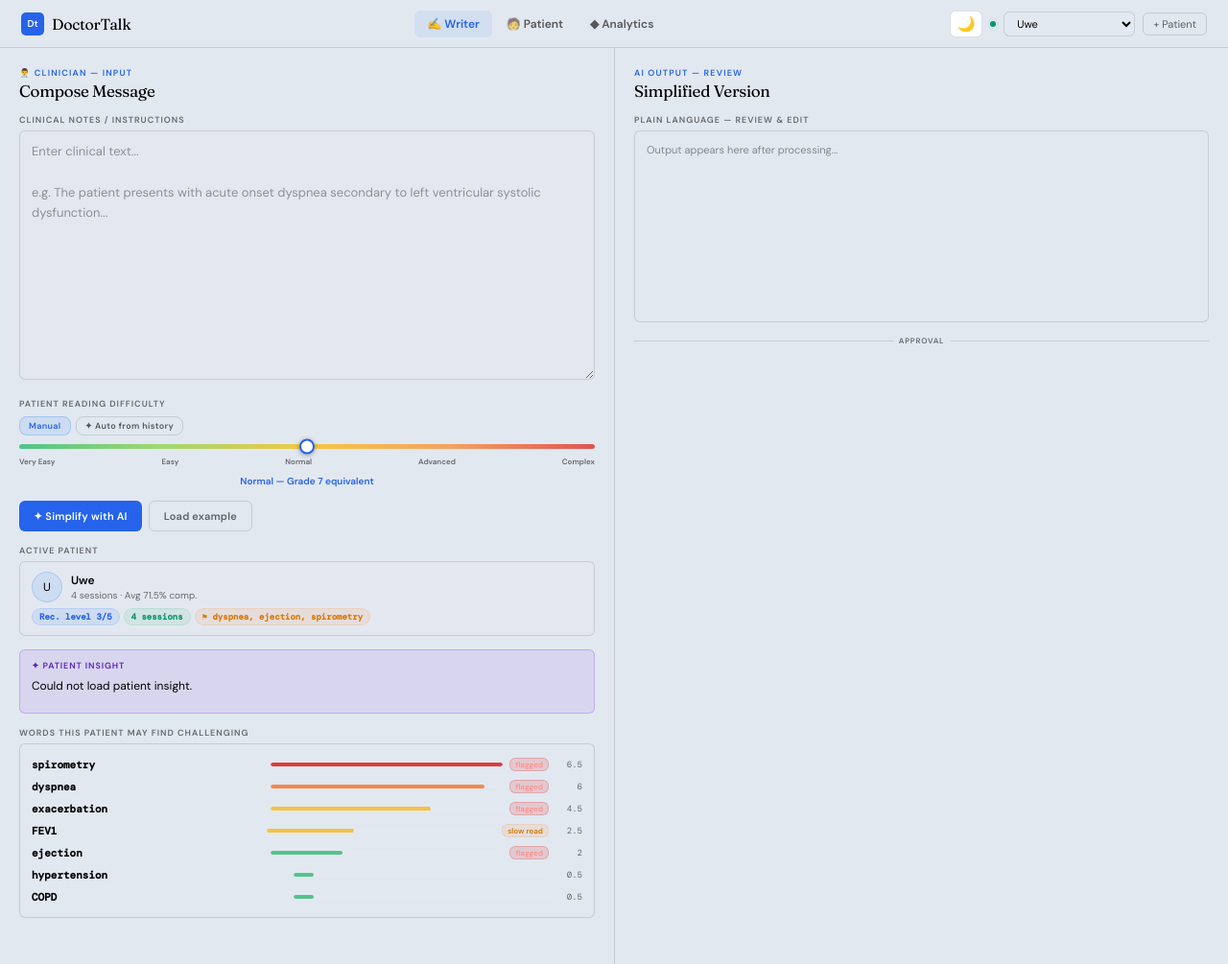
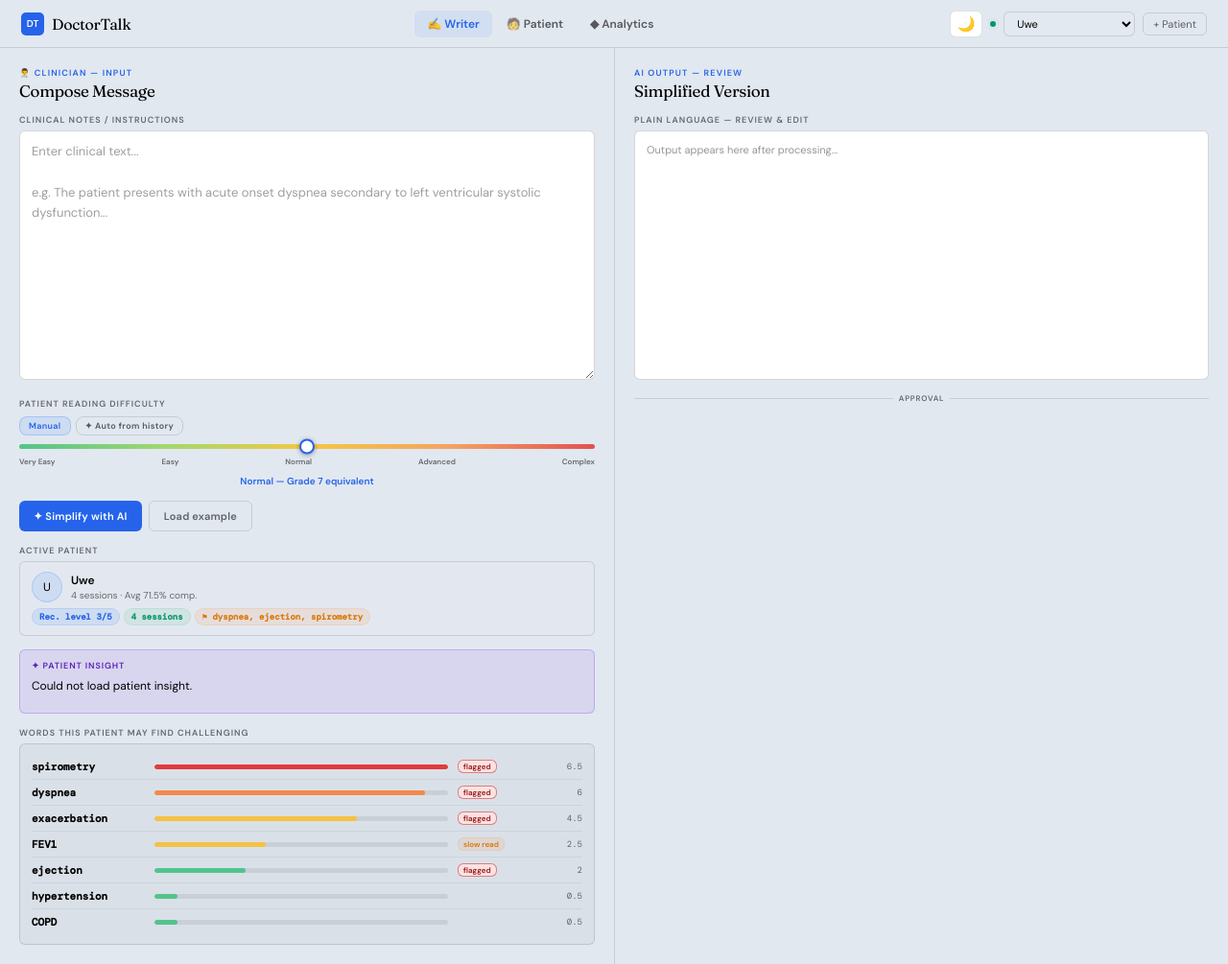
Before and after one commit to me-daniel/docnote, a FastAPI app: page / in a window 1280 px wide. Shown: the whole page at 96% size. Run offline with FastAPI, Linux system fonts and the light colour scheme; data comes from the database, SQL or seed files in the repository; data that the repository does not hold is empty.

Commit message:
lighter boxes

```diff
--- a/designs/medbridge_design.html
+++ b/designs/medbridge_design.html
@@ -208,7 +208,7 @@ canvas.hmap{display:block;width:100%;border-radius:3px}
 
 <nav>
   <div class="nav-logo">
-    <div class="nav-mark">Dt</div>
+    <div class="nav-mark">DT</div>
     <div class="nav-name">DoctorTalk</div>
   </div>
   <div class="nav-tabs">
--- a/static/css/style.css
+++ b/static/css/style.css
@@ -56,16 +56,24 @@ select.psel option{background:var(--sel-opt-bg);color:var(--dt)}
 .btn-xs{background:transparent;border:1px solid var(--db);color:var(--muted-fg-2);font-family:'DM Sans',sans-serif;font-size:11px;padding:4px 10px;border-radius:var(--rs);cursor:pointer;transition:all .15s}
 .btn-xs:hover{border-color:rgba(255,255,255,.2);color:var(--dt)}
 
-.view{display:none;flex:1;overflow:hidden}
+.view{display:none;flex:1;min-height:0;overflow:hidden}
 .view.active{display:flex}
 
 /* ─── WRITER ─── */
-#writerView{background:var(--doc)}
+#writerView{background:var(--doc);--writer-main-min:260px}
 .w-grid{display:grid;grid-template-columns:1fr 1fr;width:100%;height:100%}
 .w-col{display:flex;flex-direction:column;height:100%;overflow-y:auto;padding:20px;gap:14px}
 .w-col::-webkit-scrollbar{width:3px}
 .w-col::-webkit-scrollbar-thumb{background:rgba(255,255,255,.1);border-radius:2px}
 .w-col+.w-col{border-left:1px solid var(--db)}
+/* Clinical input + simplified output: solid white (light) / dark grey (dark); columns stay --doc */
+#writerView textarea{background:#252525;border-color:rgba(255,255,255,.2)}
+#writerView textarea:focus{background:#2d2d2d;border-color:rgba(91,156,246,.55)}
+#writerView .out-box{background:#252525;border-color:rgba(255,255,255,.2)}
+html[data-theme="light"] #writerView textarea{background:#ffffff;border-color:rgba(0,0,0,.16)}
+html[data-theme="light"] #writerView textarea:focus{background:#ffffff;border-color:rgba(37,99,235,.55)}
+html[data-theme="light"] #writerView .out-box{background:#ffffff;border-color:rgba(0,0,0,.16)}
+html[data-theme="light"] #writerView .out-edit::-webkit-scrollbar-thumb{background:rgba(0,0,0,.15)}
 .col-role{font-size:9px;font-weight:700;letter-spacing:.13em;text-transform:uppercase;color:var(--da);margin-bottom:2px}
 .col-title{font-family:'Fraunces',serif;font-size:17px;letter-spacing:-.3px;color:var(--dt)}
 .lbl{font-size:9px;font-weight:700;letter-spacing:.11em;text-transform:uppercase;color:var(--dm);margin-bottom:5px}
@@ -90,24 +98,30 @@ html[data-theme="light"] .pb.nw{background:rgba(0,0,0,.06);color:var(--muted-fg-
 .pred-wrap{display:flex;flex-wrap:wrap;gap:4px;margin-top:8px}
 .pred-lbl{font-size:8px;font-weight:700;text-transform:uppercase;letter-spacing:.09em;color:var(--aa);opacity:.92;width:100%;margin-bottom:3px}
 .pred{font-size:9px;padding:2px 8px;border-radius:9px;background:rgba(244,162,97,.2);color:var(--dw);border:1px solid rgba(244,162,97,.35);font-family:'DM Mono',monospace;font-weight:600;cursor:default}
-.pred.pf{background:rgba(224,60,60,.2);color:#ffb4b4;border-color:rgba(224,60,60,.4)}
+.pred.pf{background:rgba(224,60,60,.18);color:#7f1d1d;border-color:rgba(185,28,28,.45)}
+html[data-theme="light"] .pred.pf{background:rgba(254,226,226,.95);color:#991b1b;border-color:rgba(185,28,28,.5)}
 html[data-theme="light"] .ai-ins{background:rgba(124,58,237,.1);border-color:rgba(124,58,237,.28);box-shadow:none}
 html[data-theme="light"] .ai-ins-body{color:#000000}
 html[data-theme="light"] .pred-lbl{color:#000000;opacity:.75}
 
-/* Challenging words panel on writer side */
+/* Challenging words panel on writer side — grid so every bar starts at the same x (fixed word + badge columns) */
 .chal-panel{background:rgba(255,255,255,.03);border:1px solid var(--db);border-radius:var(--rs);padding:10px 12px}
-.chal-word-row{display:flex;align-items:center;gap:7px;padding:4px 0;border-bottom:1px solid rgba(255,255,255,.04)}
+.chal-word-row{display:grid;grid-template-columns:minmax(0,118px) minmax(48px,1fr) 84px 36px;align-items:center;column-gap:10px;padding:4px 0;border-bottom:1px solid rgba(255,255,255,.04)}
 .chal-word-row:last-child{border-bottom:none}
-.chal-word{font-size:11px;font-weight:600;font-family:'DM Mono',monospace;color:var(--dt);flex:1}
-.chal-bar-bg{flex:1;height:4px;background:rgba(255,255,255,.06);border-radius:2px;overflow:hidden}
-.chal-bar-fg{height:100%;border-radius:2px}
-.chal-n{font-size:9px;font-family:'DM Mono',monospace;color:var(--dm);min-width:28px;text-align:right}
-.chal-badge{font-size:8px;padding:1px 5px;border-radius:6px;font-weight:700;flex-shrink:0}
-.chal-badge.fl{background:rgba(224,60,60,.18);color:#ff9090;border:1px solid rgba(224,60,60,.25)}
+.chal-word{font-size:11px;font-weight:600;font-family:'DM Mono',monospace;color:var(--dt);overflow:hidden;text-overflow:ellipsis;white-space:nowrap;min-width:0}
+.chal-bar-bg{height:5px;background:rgba(255,255,255,.08);border-radius:3px;overflow:hidden;min-width:0}
+.chal-bar-fg{height:100%;border-radius:3px}
+.chal-badge-cell{display:flex;align-items:center;justify-content:flex-start;min-height:18px}
+.chal-n{font-size:9px;font-family:'DM Mono',monospace;color:var(--dm);text-align:right}
+.chal-badge{font-size:8px;padding:1px 5px;border-radius:6px;font-weight:700;white-space:nowrap}
+.chal-badge.fl{background:rgba(224,60,60,.18);color:#7f1d1d;border:1px solid rgba(185,28,28,.45)}
+html[data-theme="light"] .chal-badge.fl{background:rgba(254,226,226,.95);color:#991b1b;border-color:rgba(185,28,28,.5)}
 .chal-badge.pr{background:rgba(244,162,97,.15);color:var(--dw);border:1px solid rgba(244,162,97,.22)}
+html[data-theme="light"] .chal-panel{background:rgba(0,0,0,.03);border-color:var(--db)}
+html[data-theme="light"] .chal-word-row{border-bottom-color:rgba(0,0,0,.06)}
+html[data-theme="light"] .chal-bar-bg{background:rgba(0,0,0,.08)}
 
-textarea{width:100%;background:rgba(255,255,255,.04);border:1px solid var(--db);border-radius:var(--rs);color:var(--dt);font-family:'DM Sans',sans-serif;font-size:13px;line-height:1.65;padding:10px 12px;resize:vertical;min-height:260px;outline:none;transition:border-color .2s}
+textarea{width:100%;background:rgba(255,255,255,.04);border:1px solid var(--db);border-radius:var(--rs);color:var(--dt);font-family:'DM Sans',sans-serif;font-size:13px;line-height:1.65;padding:10px 12px;resize:vertical;min-height:var(--writer-main-min,260px);outline:none;transition:border-color .2s}
 textarea:focus{border-color:rgba(91,156,246,.45);background:rgba(255,255,255,.06)}
 textarea::placeholder{color:var(--placeholder-fg)}
 
@@ -139,8 +153,9 @@ html[data-theme="light"] .b-ghost:hover{border-color:rgba(0,0,0,.2)}
 .ld span:nth-child(2){animation-delay:.2s}.ld span:nth-child(3){animation-delay:.4s}
 @keyframes ld{0%,80%,100%{transform:translateY(0);opacity:.4}40%{transform:translateY(-5px);opacity:1}}
 .ld-h{font-size:10px;color:var(--dm);margin-top:2px}
-.out-box{background:rgba(255,255,255,.03);border:1px solid var(--db);border-radius:var(--rs);padding:11px 12px;min-height:200px}
-.out-edit{width:100%;background:transparent;border:none;color:var(--out-edit-fg);font-family:'DM Sans',sans-serif;font-size:12px;line-height:1.7;resize:vertical;outline:none;min-height:160px;max-height:90vh;overflow-y:auto}
+/* Match clinical input (#medIn): same outer min-height; inner clears out-box vertical padding (11px*2) */
+.out-box{background:rgba(255,255,255,.03);border:1px solid var(--db);border-radius:var(--rs);padding:11px 12px;min-height:var(--writer-main-min,260px)}
+.out-edit{width:100%;background:transparent;border:none;color:var(--out-edit-fg);font-family:'DM Sans',sans-serif;font-size:12px;line-height:1.7;resize:vertical;outline:none;min-height:calc(var(--writer-main-min, 260px) - 22px);max-height:90vh;overflow-y:auto}
 .out-edit::-webkit-scrollbar{width:3px}
 .out-edit::-webkit-scrollbar-thumb{background:rgba(255,255,255,.1);border-radius:2px}
 .out-ph{font-size:11px;color:var(--out-ph-fg);line-height:1.6}
@@ -245,7 +260,8 @@ html[data-theme="light"] .def-close{color:rgba(0,0,0,.45)}
 .pat-info-t{font-size:8px;font-weight:700;text-transform:uppercase;letter-spacing:.09em;color:var(--pa);margin-bottom:3px}
 
 /* ─── ANALYTICS ─── */
-#analyticsView{background:var(--an);flex-direction:column}
+/* min-height:0 so .an-body can shrink and scroll inside the viewport (flex default min-height:auto prevents it) */
+#analyticsView{background:var(--an);flex-direction:column;min-height:0}
 .an-top{background:var(--an2);border-bottom:1px solid var(--ab);padding:0 22px;height:48px;display:flex;align-items:center;justify-content:space-between;flex-shrink:0}
 .an-top-t{font-family:'Fraunces',serif;font-size:15px;color:var(--at)}
 .an-ptabs{display:flex;gap:2px;overflow-x:auto;padding:0 22px;border-bottom:1px solid var(--ab);background:var(--an2);flex-shrink:0}
@@ -257,7 +273,7 @@ html[data-theme="light"] .an-body::-webkit-scrollbar-thumb{background:rgba(0,0,0
 html[data-theme="light"] .diff-list::-webkit-scrollbar-thumb{background:rgba(0,0,0,.1)}
 html[data-theme="light"] .w-col::-webkit-scrollbar-thumb{background:rgba(0,0,0,.12)}
 html[data-theme="light"] .sim-bar-strip{background:rgba(0,0,0,.08)}
-.an-body{flex:1;overflow-y:auto;padding:18px;display:grid;grid-template-columns:1fr 1fr;gap:13px;align-content:start}
+.an-body{flex:1;min-height:0;overflow-y:auto;padding:18px;display:grid;grid-template-columns:1fr 1fr;gap:13px;align-content:start}
 .an-body::-webkit-scrollbar{width:3px}
 .an-body::-webkit-scrollbar-thumb{background:rgba(255,255,255,.07);border-radius:2px}
 .an-card{background:var(--an2);border:1px solid var(--ab);border-radius:var(--r);overflow:hidden}
@@ -265,6 +281,9 @@ html[data-theme="light"] .sim-bar-strip{background:rgba(0,0,0,.08)}
 .an-ch{padding:9px 13px;border-bottom:1px solid var(--ab);display:flex;align-items:center;justify-content:space-between}
 .an-ct{font-size:8px;font-weight:700;letter-spacing:.11em;text-transform:uppercase;color:var(--am)}
 .an-cb{padding:12px 13px}
+/* Same inner padding + left gutter as comprehension chart plot origin (JS AN_CHART_PAD.l) */
+.an-cb-chart{padding:8px 13px 12px 13px}
+.freq-list{padding-left:28px}
 
 /* Simplified overview — 3 key metrics only */
 .an-3met{display:grid;grid-template-columns:1fr 1fr 1fr;gap:8px}
--- a/static/js/app.js
+++ b/static/js/app.js
@@ -169,11 +169,14 @@ async function loadChalWords(patientId) {
     document.getElementById("chalPanel").innerHTML = words.map((w, i) => {
       const pct = Math.round(w.score / max * 100);
       const c = i === 0 ? colors[0] : i <= 1 ? colors[1] : i <= 3 ? colors[2] : colors[3];
+      const badge =
+        w.flagged ? '<span class="chal-badge fl">flagged</span>'
+        : w.slow_read ? '<span class="chal-badge pr">slow read</span>'
+        : "";
       return `<div class="chal-word-row">
-        <div class="chal-word">${w.word}</div>
+        <div class="chal-word" title="${w.word}">${w.word}</div>
         <div class="chal-bar-bg"><div class="chal-bar-fg" style="width:${pct}%;background:${c}"></div></div>
-        ${w.flagged ? '<span class="chal-badge fl">flagged</span>' : ""}
-        ${w.slow_read && !w.flagged ? '<span class="chal-badge pr">slow read</span>' : ""}
+        <div class="chal-badge-cell">${badge}</div>
         <div class="chal-n">${w.score}</div>
       </div>`;
     }).join("");
@@ -518,15 +521,15 @@ async function renderPtAn(pid) {
   </div>
   <div class="an-card">
     <div class="an-ch"><span class="an-ct">Comprehension over sessions</span></div>
-    <div class="an-cb" style="padding:8px"><canvas class="trend" id="trC" height="110"></canvas></div>
+    <div class="an-cb an-cb-chart"><canvas class="trend" id="trC" height="110"></canvas></div>
   </div>
   <div class="an-card">
     <div class="an-ch"><span class="an-ct">Words patient flagged as difficult</span></div>
-    <div class="an-cb"><div class="freq-list" id="flList">${topF.length?"":"<div style='font-size:10px;color:var(--am)'>No words flagged yet.</div>"}</div></div>
+    <div class="an-cb an-cb-chart"><div class="freq-list" id="flList">${topF.length?"":"<div style='font-size:10px;color:var(--am)'>No words flagged yet.</div>"}</div></div>
   </div>
   <div class="an-card">
     <div class="an-ch"><span class="an-ct">Fixation time by word</span><span style="font-size:8px;color:var(--am);font-family:'DM Mono',monospace">eye tracking proxy</span></div>
-    <div class="an-cb" style="padding:8px"><canvas class="hmap" id="hmC" height="85"></canvas></div>
+    <div class="an-cb an-cb-chart"><canvas class="hmap" id="hmC" height="85"></canvas></div>
   </div>
   <div class="an-card">
     <div class="an-ch"><span class="an-ct">Session history</span></div>
@@ -575,12 +578,15 @@ async function loadAiSum(pid) {
   }
 }
 
+// Shared plot inset with drawHmap (matches Y-axis gutter in drawTrend)
+const AN_CHART_PAD = { t: 12, r: 12, b: 20, l: 28 };
+
 function drawTrend(ss) {
   const cv = document.getElementById("trC"); if (!cv) return;
   const dpr = window.devicePixelRatio || 1, W = cv.parentElement.clientWidth;
   cv.width = W * dpr; cv.height = 110 * dpr; cv.style.width = W + "px"; cv.style.height = "110px";
   const ctx = cv.getContext("2d"); ctx.scale(dpr, dpr);
-  const pad = { t: 12, r: 12, b: 20, l: 28 }, cw = W - pad.l - pad.r, ch = 110 - pad.t - pad.b;
+  const pad = { ...AN_CHART_PAD }, cw = W - pad.l - pad.r, ch = 110 - pad.t - pad.b;
   const scores = ss.map(s => s.comprehension_score || 0);
   ctx.strokeStyle = "rgba(255,255,255,.05)"; ctx.lineWidth = 0.5;
   [0, 25, 50, 75, 100].forEach(v => {
@@ -608,10 +614,13 @@ function drawHmap(topH) {
   const dpr = window.devicePixelRatio || 1, W = cv.parentElement.clientWidth;
   cv.width = W * dpr; cv.height = 85 * dpr; cv.style.width = W + "px"; cv.style.height = "85px";
   const ctx = cv.getContext("2d"); ctx.scale(dpr, dpr);
+  const padL = AN_CHART_PAD.l, padR = AN_CHART_PAD.r;
   ctx.fillStyle = "rgba(255,255,255,.02)"; ctx.fillRect(0, 0, W, 85);
-  const max = topH[0][1], bw = Math.floor((W - 16) / topH.length) - 3;
+  const max = topH[0][1], n = topH.length, gap = 3;
+  const innerW = W - padL - padR - (n - 1) * gap;
+  const bw = Math.max(4, Math.floor(innerW / n));
   topH.forEach(([w, t], i) => {
-    const x = 8 + i * (bw + 3), int = t / max, bh = 10 + int * 55;
+    const x = padL + i * (bw + gap), int = t / max, bh = 10 + int * 55;
     ctx.fillStyle = `rgba(${Math.round(int*210)},${Math.round((1-int)*150)},70,${0.4+int*.5})`;
     ctx.beginPath(); ctx.roundRect(x, 85 - bh - 16, bw, bh, 2); ctx.fill();
     ctx.fillStyle = "rgba(212,208,202,.5)"; ctx.font = "7px DM Mono,monospace"; ctx.textAlign = "center";
--- a/templates/index.html
+++ b/templates/index.html
@@ -10,7 +10,7 @@
 <body>
 
 <nav>
-  <div class="nav-logo"><div class="nav-mark">Dt</div><div class="nav-name">DoctorTalk</div></div>
+  <div class="nav-logo"><div class="nav-mark">DT</div><div class="nav-name">DoctorTalk</div></div>
   <div class="nav-tabs">
     <button class="nav-tab active" onclick="go('writer')">&#9997; Writer</button>
     <button class="nav-tab" onclick="go('patient')">&#129489; Patient</button>
```
